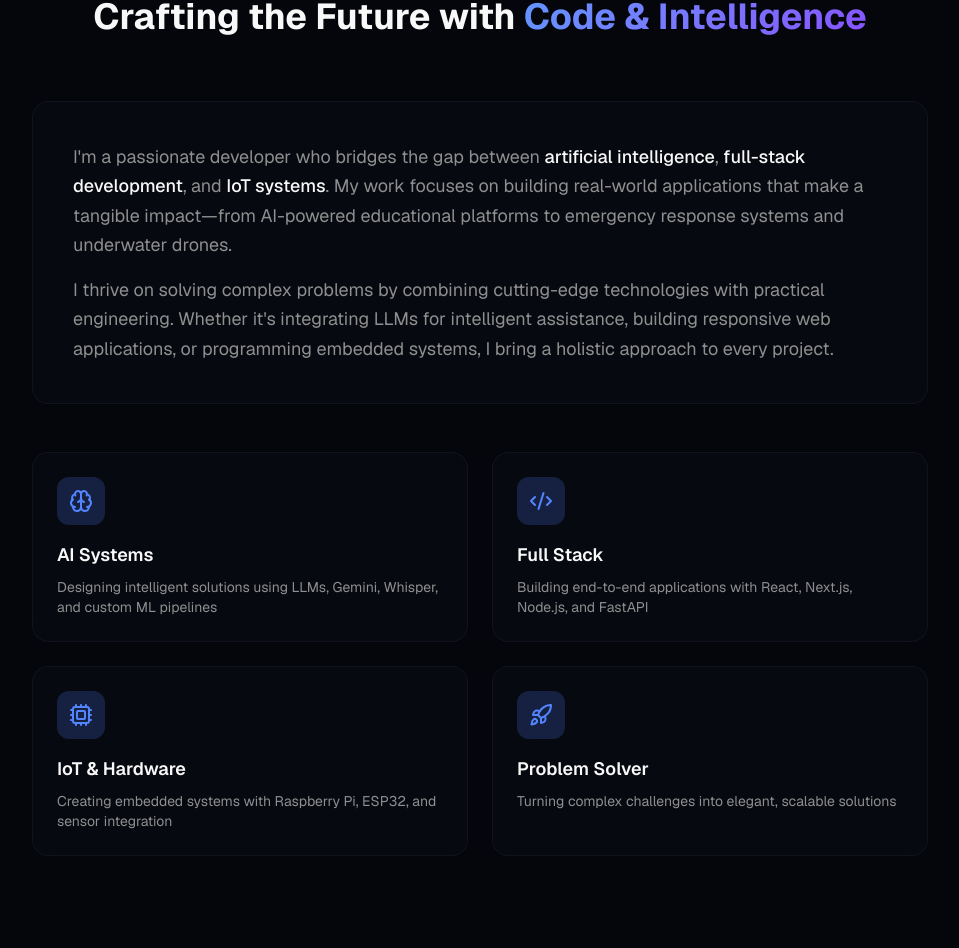
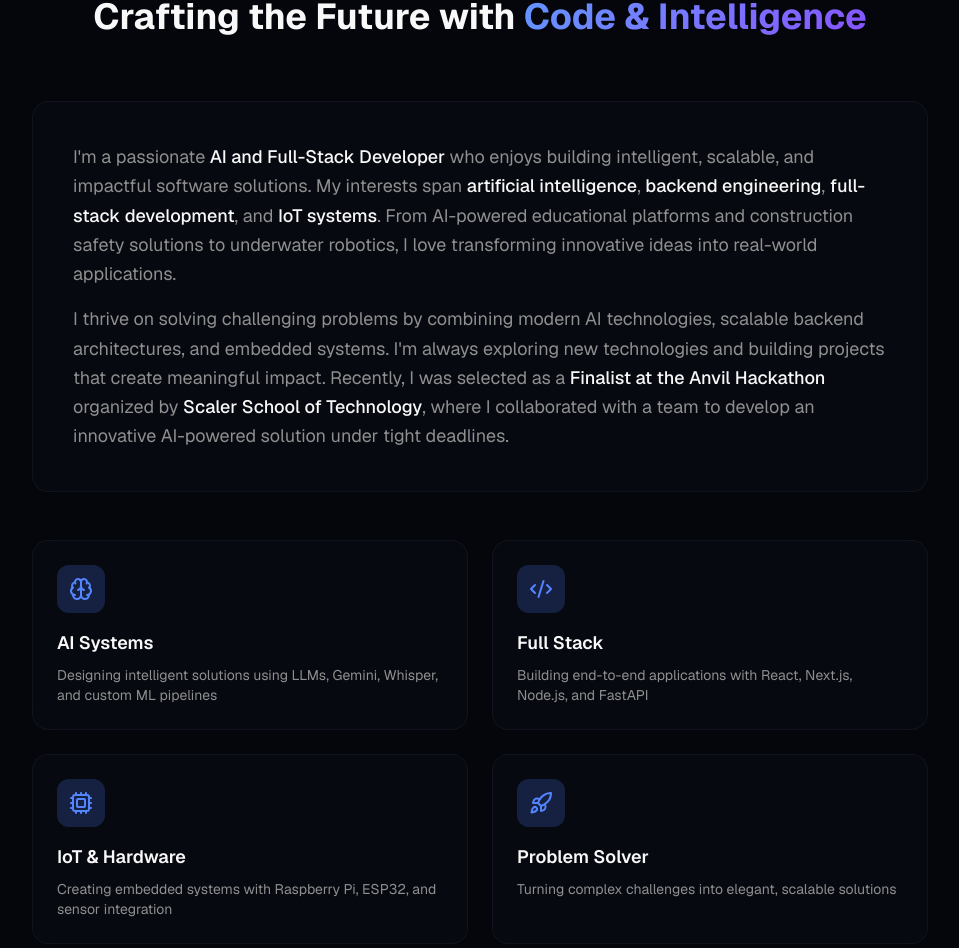
Before and after one commit to Souvagya06/portfolio-next, a Next.js app: page / in a window 1280 px wide. Shown: the part 971-1919 px from the top of the page, without its empty margins (160-1119 px from the left). Built offline with nearby package versions, Linux system fonts and the light colour scheme.

Commit message:
about section modified

```diff
--- a/components/portfolio/about-section.tsx
+++ b/components/portfolio/about-section.tsx
@@ -69,18 +69,11 @@ export function AboutSection() {
             className="glass rounded-2xl p-8 md:p-10 mb-12"
           >
             <p className="text-lg text-muted-foreground leading-relaxed">
-              I&apos;m a passionate developer who bridges the gap between{" "}
-              <span className="text-foreground font-medium">artificial intelligence</span>,{" "}
-              <span className="text-foreground font-medium">full-stack development</span>, and{" "}
-              <span className="text-foreground font-medium">IoT systems</span>. My work focuses on
-              building real-world applications that make a tangible impact—from AI-powered
-              educational platforms to emergency response systems and underwater drones.
+              I'm a passionate <span className="text-foreground font-medium">AI and Full-Stack Developer</span> who enjoys building intelligent, scalable, and impactful software solutions. My interests span <span className="text-foreground font-medium">artificial intelligence</span>, <span className="text-foreground font-medium">backend engineering</span>, <span className="text-foreground font-medium">full-stack development</span>, and <span className="text-foreground font-medium">IoT systems</span>. From AI-powered educational platforms and construction safety solutions to underwater robotics, I love transforming innovative ideas into real-world applications.
             </p>
+
             <p className="text-lg text-muted-foreground leading-relaxed mt-4">
-              I thrive on solving complex problems by combining cutting-edge technologies with
-              practical engineering. Whether it&apos;s integrating LLMs for intelligent assistance,
-              building responsive web applications, or programming embedded systems, I bring a
-              holistic approach to every project.
+              I thrive on solving challenging problems by combining modern AI technologies, scalable backend architectures, and embedded systems. I'm always exploring new technologies and building projects that create meaningful impact. Recently, I was selected as a <span className="text-foreground font-medium">Finalist at the Anvil Hackathon</span> organized by <span className="text-foreground font-medium">Scaler School of Technology</span>, where I collaborated with a team to develop an innovative AI-powered solution under tight deadlines.
             </p>
           </motion.div>
 
```
